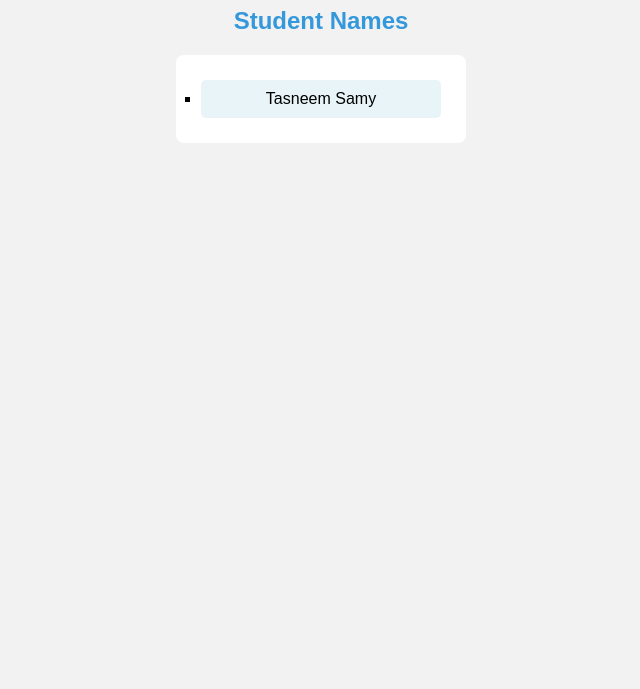
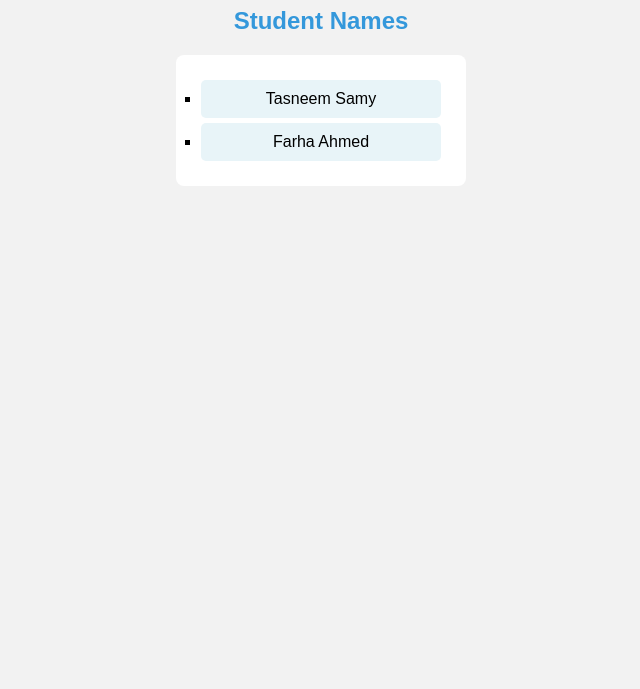
Before and after one commit to neema233/AI47_Version_Control, a plain HTML site: page index.html in a window 1280 px wide. Shown: the part 111-800 px from the top of the page, without its empty margins (319-959 px from the left). Drawn offline with Linux system fonts and the light colour scheme.

Commit message:
add my name - Farha

```diff
--- a/index.html
+++ b/index.html
@@ -14,6 +14,7 @@
 
     <ul id="nameList">
         <li>Tasneem Samy</li>
+        <li>Farha Ahmed</li>
 
     </ul>
 
```
